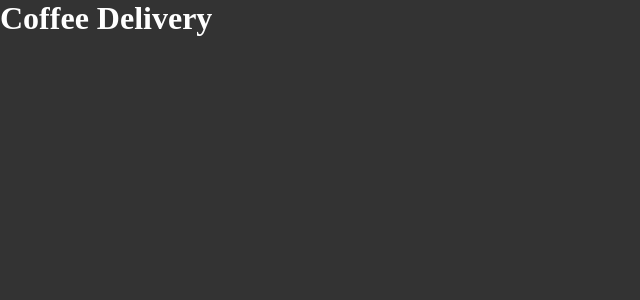
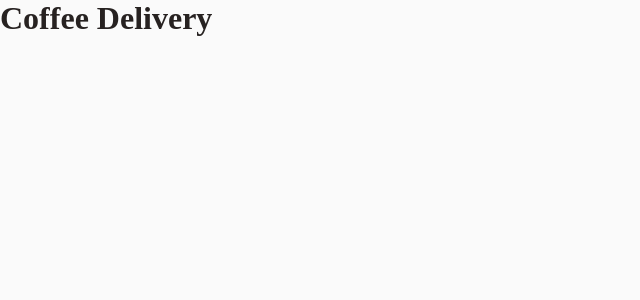
Before and after one commit to lmartinhao/coffee-delivery, a React (Vite) app: page / in a window 1280 px wide. Shown: the top 300 px of the page, without its empty margins (0-640 px from the left). Built offline with nearby package versions, Linux system fonts and the light colour scheme.

Commit message:
changing global colors

```diff
--- a/src/@types/styles.d.ts
+++ b/src/@types/styles.d.ts
@@ -1,5 +1,5 @@
 import 'styled-components'
-import { DefaultTheme } from 'styled-components'
+import { defaultTheme } from '../styles/themes/default'
 
 type ThemeType = typeof defaultTheme
 
--- a/src/styles/global.ts
+++ b/src/styles/global.ts
@@ -8,8 +8,8 @@ export const GlobalStyle = createGlobalStyle`
   }
 
   body {
-    background: #333;
-    color: #fff;
+    background: ${(props) => props.theme["gray-100"]};
+    color: ${(props) => props.theme["gray-900"]};
   }
 
   border-style, input-security, textarea, button {
--- a/src/styles/themes/default.ts
+++ b/src/styles/themes/default.ts
@@ -1,5 +1,5 @@
 export const defaultTheme = {
-  white: '#fafafa',
+  white: '#fff',
 
   'yellow-500': '#dbac2c',
   'yellow-700': '#c47f18',
@@ -7,6 +7,7 @@ export const defaultTheme = {
   'purple-500': '#8147f8',
   'purple-700': '#4c2995',
 
+  'gray-100': '#fafafa',
   'gray-200': '#f3f2f2',
   'gray-300': '#ededed',
   'gray-400': '#e6e5e5',
```
